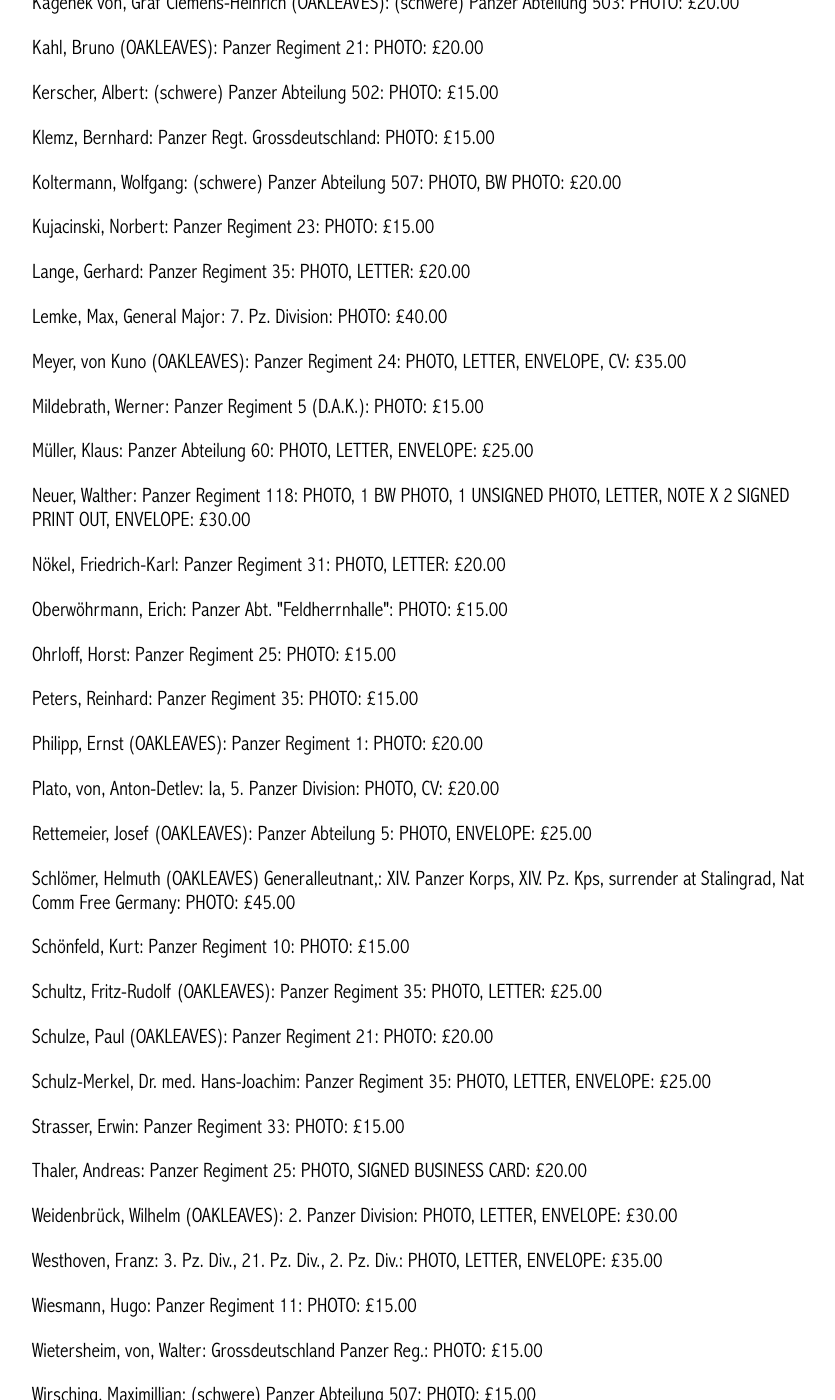
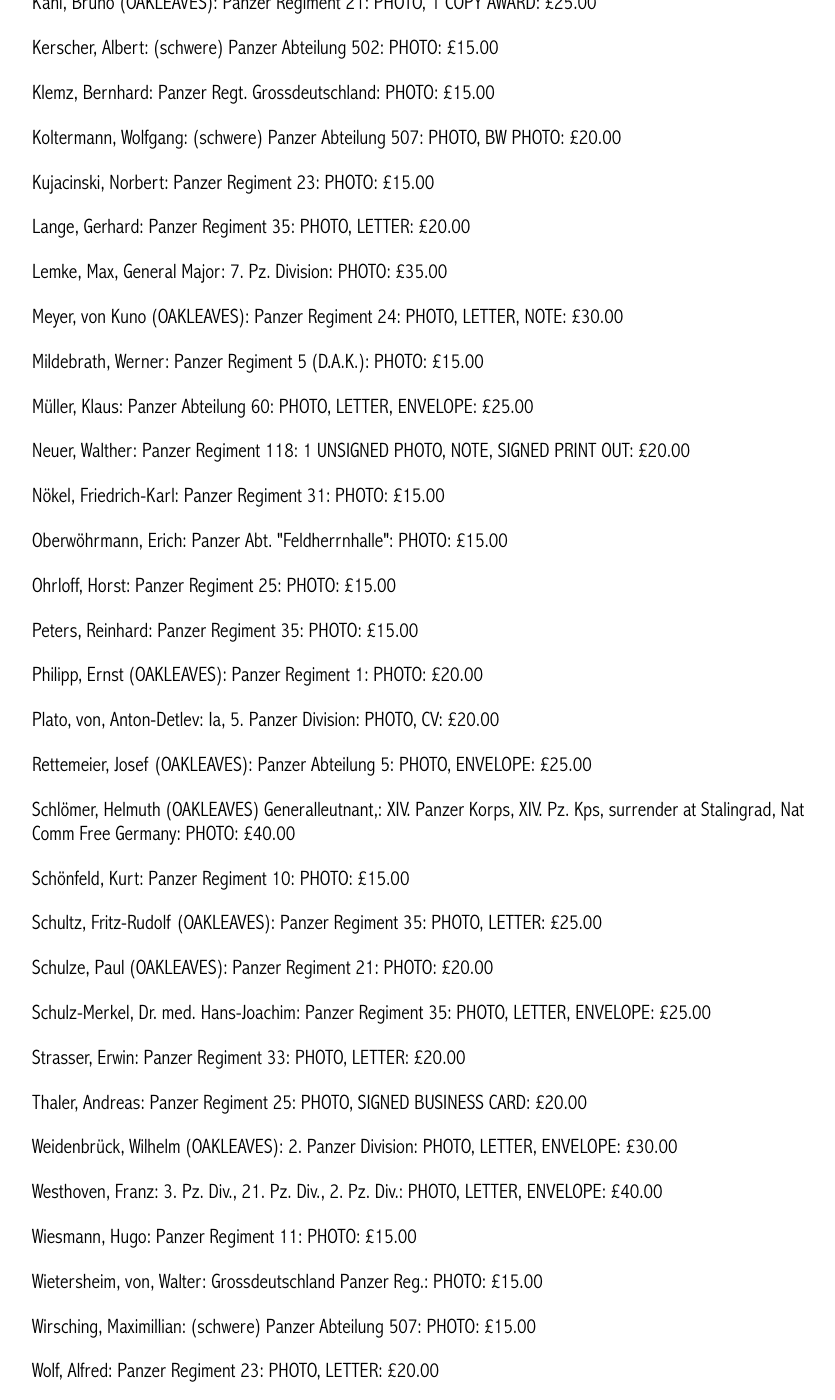
Before and after one commit to lahphotographs/lahphotographs.github.com, a Jekyll site: the page built from heer_photos.md, in a window 1280 px wide and 1400 px high, scrolled down 1848 px. Shown: the whole window, without its empty margins (213-1048 px from the left). Built offline with Jekyll 4.4.1, drawn with Linux system fonts in a browser that asks for light colours; some of the changed text lies outside the part shown.

Commit message:
Update heer_photos.md

```diff
--- a/heer_photos.md
+++ b/heer_photos.md
@@ -19,13 +19,12 @@ class: book_cover
 <p>Alber,	Robert: Panzer Abteilung 201: PHOTO, LETTER, ENVELOPE, CV: £25.00</p>
 <p>Bachor, Willy: Panzer Regiment 24: PHOTO: £15.00</p>
 <p>Bauer,	Ludwig: Panzer Rgt. 33 'Prinz Eugen': PHOTO, LETTER, ENVELOPE:	£25.00
-<P>Beschnidt, Werner: Panzer Abteilung 103:	PHOTO, LETTER, CV, ENVELOPE, NOTE: £30.00</p>
+<P>Beschnidt, Werner: Panzer Abteilung 103:	PHOTO, LETTER, CV: £25.00</p>
 <p>Bix,	Hermann: Panzer Regiment 35: PHOTO:	£15.00</p>
 <p>Bölter,	Johannes: (OAKLEAVES) (schwere) Panzer Abteilung 502: PHOTO:	£20.00</p>
 <p>Breidenbach,	Friedrich-Wilhelm: Panzer Brigade 101: PHOTO:	£15.00</p>
 <p>Brockdorff, von,	Baron Cay-Lorenz: Panzer Regiment 15: PHOTO:	£15.00</p>
 <p>Burmester,	Hans-Jürgen: (OAKLEAVES) (schwere) Panzer Abteilung 509: PHOTO, LETTER, NOTE:	£25.00</p>
-<p>Darius,	Wolfgang: Panzer Abteilung 21: PHOTO:	£15.00</p>
 <p>Diest-Körber, von,		Ernst Nordewin: (schwere) Panzer Abteilung 503: PHOTO, LETTER, CV, ENVELOPE:	£30.00</p>
 <p>Eberbach,	Heinrich (OAKLEAVES): 7. Panzer Armee (Normandy): PHOTO, LETTER:	£35.00</p>
 <p>Eckardt,	Hermann: Panzer Abteilung 8: PHOTO, LETTER, CV:	£25.00</p>
@@ -33,43 +32,42 @@ class: book_cover
 <p>Erasmus,	Dr. jur. Johannes: Ia, XXXXVI. Panzer Korps: PHOTO, LETTER, ENVELOPE, CV:	£25.00</p>
 <p>Everling,	Dr. Wolfgang: 35. Panzer Rgt.: LETTER ONLY:	£10.00</p>
 <p>Fischer,	Gerhard: Panzer Regiment 23: PHOTO, LETTER:	£20.00</p>
-<p>Fretter-Pico,	Maximillian (OAKLEAVES): Armee Gruppe Fretter-Pico: PHOTO, LETTER:	£35.00</p>
+<p>Fretter-Pico,	Maximillian (OAKLEAVES): Armee Gruppe Fretter-Pico: PHOTO, LETTER, COPY PHOTO:	£35.00</p>
 <p>Fröhlich,	Karl: Panzer Abteilung 18: PHOTO, CV, ENVELOPE:	£25.00</p>
 <p>Gabriel,	Erdmann: Panzer Regiment 35: PHOTO, ENVELOPE:	£20.00</p>
 <p>Jähde,	Willy: (schwere) Panzer Abteilung 502: PHOTO:	£15.00</p>
 <p>Kagenek von,	Graf Clemens-Heinrich	(OAKLEAVES): (schwere) Panzer Abteilung 503: PHOTO:	£20.00</p>
-<p>Kahl,	Bruno	(OAKLEAVES): Panzer Regiment 21: PHOTO:	£20.00</p>
+<p>Kahl,	Bruno	(OAKLEAVES): Panzer Regiment 21: PHOTO, 1 COPY AWARD:	£25.00</p>
 <p>Kerscher,	Albert: (schwere) Panzer Abteilung 502: PHOTO:	£15.00</p>
 <p>Klemz,	Bernhard: Panzer Regt. Grossdeutschland: PHOTO: £15.00</p>
 <p>Koltermann,	Wolfgang: (schwere) Panzer Abteilung 507: PHOTO, BW PHOTO:	£20.00</p>
 <p>Kujacinski,	Norbert: Panzer Regiment 23: PHOTO:	£15.00</p>
 <p>Lange,	Gerhard: Panzer Regiment 35: PHOTO, LETTER:	£20.00</p>
-<p>Lemke,	Max, General Major: 7. Pz. Division: PHOTO: £40.00</p>
-<p>Meyer, von	Kuno (OAKLEAVES): Panzer Regiment 24: PHOTO, LETTER, ENVELOPE, CV: £35.00</p>
+<p>Lemke,	Max, General Major: 7. Pz. Division: PHOTO: £35.00</p>
+<p>Meyer, von	Kuno (OAKLEAVES): Panzer Regiment 24: PHOTO, LETTER, NOTE: £30.00</p>
 <p>Mildebrath,	Werner: Panzer Regiment 5 (D.A.K.): PHOTO:	£15.00</p>
 <p>Müller,	Klaus: Panzer Abteilung 60: PHOTO, LETTER, ENVELOPE:	£25.00</p>
-<p>Neuer,	Walther: Panzer Regiment 118: PHOTO, 1 BW PHOTO, 1 UNSIGNED PHOTO, LETTER, NOTE X 2 SIGNED PRINT OUT, ENVELOPE:	£30.00</p>
-<p>Nökel,	Friedrich-Karl: Panzer Regiment 31: PHOTO, LETTER:	£20.00</p>
+<p>Neuer,	Walther: Panzer Regiment 118: 1 UNSIGNED PHOTO, NOTE, SIGNED PRINT OUT:	£20.00</p>
+<p>Nökel,	Friedrich-Karl: Panzer Regiment 31: PHOTO:	£15.00</p>
 <p>Oberwöhrmann,	Erich: Panzer Abt.  "Feldherrnhalle": PHOTO:	£15.00</p>
 <p>Ohrloff,	Horst: Panzer Regiment 25: PHOTO:	£15.00</p>
 <p>Peters,	Reinhard: Panzer Regiment 35: PHOTO:	£15.00</p>
 <p>Philipp,	Ernst	(OAKLEAVES): Panzer Regiment 1: PHOTO: £20.00</p>
 <p>Plato, von,	Anton-Detlev: Ia, 5. Panzer Division: PHOTO, CV: £20.00</p>
 <p>Rettemeier,	Josef	(OAKLEAVES): Panzer Abteilung 5: PHOTO, ENVELOPE:	£25.00</p>
-<p>Schlömer,	Helmuth	(OAKLEAVES) Generalleutnant,: XIV. Panzer Korps, XIV. Pz. Kps, surrender at Stalingrad, Nat Comm Free Germany: PHOTO: £45.00</p>
+<p>Schlömer,	Helmuth	(OAKLEAVES) Generalleutnant,: XIV. Panzer Korps, XIV. Pz. Kps, surrender at Stalingrad, Nat Comm Free Germany: PHOTO: £40.00</p>
 <p>Schönfeld,	Kurt: Panzer Regiment 10: PHOTO:	£15.00</p>
 <p>Schultz,	Fritz-Rudolf	(OAKLEAVES): Panzer Regiment 35: PHOTO, LETTER:	£25.00</p>
 <p>Schulze,	Paul	(OAKLEAVES): Panzer Regiment 21: PHOTO:	£20.00</p>
 <p>Schulz-Merkel,	Dr. med. Hans-Joachim: Panzer Regiment 35: PHOTO, LETTER, ENVELOPE:	£25.00</p>
-<p>Strasser,	Erwin: Panzer Regiment 33: PHOTO:	£15.00</p>
+<p>Strasser,	Erwin: Panzer Regiment 33: PHOTO, LETTER:	£20.00</p>
 <p>Thaler,	Andreas: Panzer Regiment 25: PHOTO, SIGNED BUSINESS CARD:	£20.00</p>
 <p>Weidenbrück,	Wilhelm	(OAKLEAVES): 2. Panzer Division: PHOTO, LETTER, ENVELOPE: £30.00</p>
-<p>Westhoven,	Franz: 3. Pz. Div., 21. Pz. Div., 2. Pz. Div.: PHOTO, LETTER, ENVELOPE:	£35.00</p>
+<p>Westhoven,	Franz: 3. Pz. Div., 21. Pz. Div., 2. Pz. Div.: PHOTO, LETTER, ENVELOPE:	£40.00</p>
 <p>Wiesmann,	Hugo: Panzer Regiment 11: PHOTO:	£15.00</p>
 <p>Wietersheim, von, 	Walter: Grossdeutschland Panzer Reg.: PHOTO:	£15.00</p>
 <p>Wirsching,		Maximillian: (schwere) Panzer Abteilung 507: PHOTO:	£15.00</p>
 <p>Wolf,	Alfred: Panzer Regiment 23: PHOTO, LETTER:	£20.00</p>
 <p>Wollschläger,	Artur: Panzer Regiment 35: PHOTO, LETTER, ENVELOPE:	£25.00</p>
-<p>Zobel,	Horst: Panzer "Muncheberg": PHOTO, CV:	£20.00</p>
 <br />
 <p><b><center>Not see the person you would like to add to your collection in the list above? Just ask for who you seek, so that I can confirm whether they are within the wider collection.</center></b></p>
```
